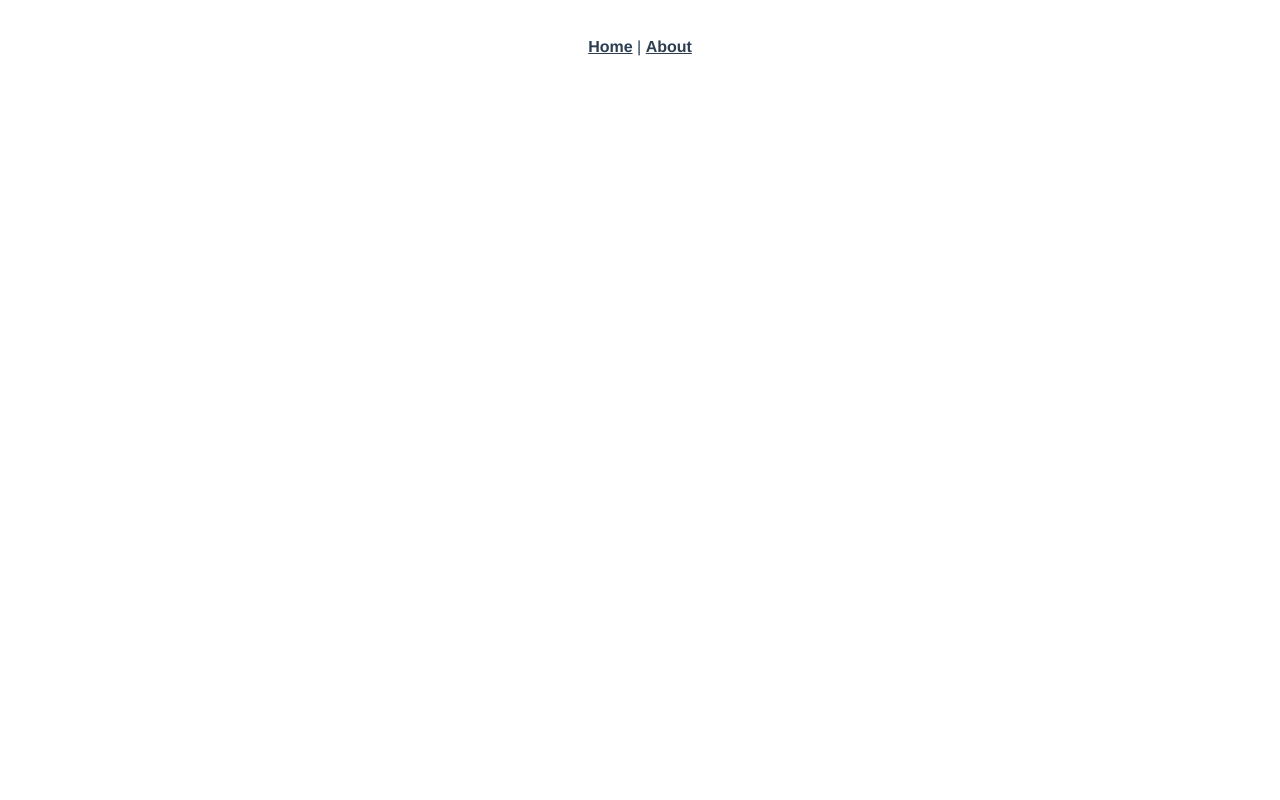
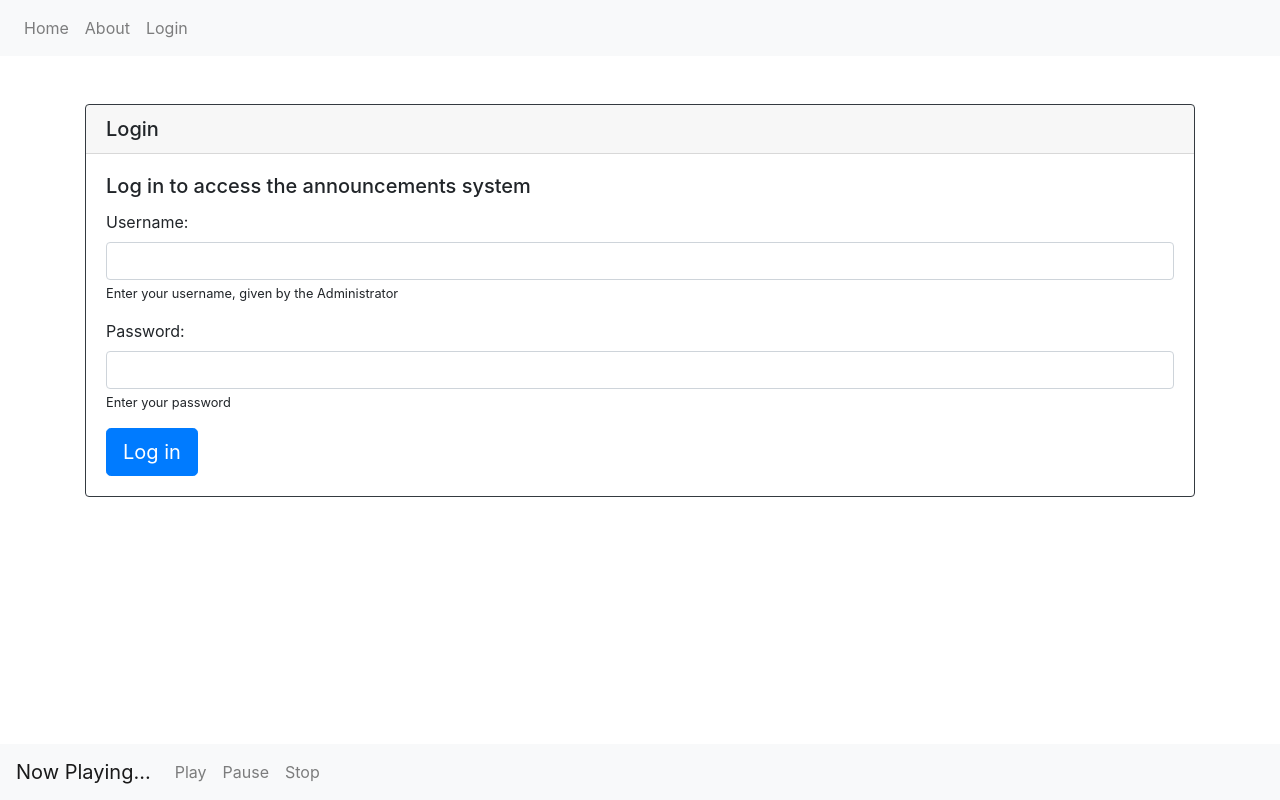
Before and after one commit to jacobrayschwartz/node-announcer-ui, a Vue app: page /login in a window 1280 px wide. Built offline with nearby package versions, Linux system fonts and the light colour scheme.

Commit message:
inital commit for ui to node-announcer for SLBC

```diff
--- a/src/App.vue
+++ b/src/App.vue
@@ -1,31 +1,45 @@
 <template>
   <div id="app">
-    <div id="nav">
-      <router-link to="/">Home</router-link> |
-      <router-link to="/about">About</router-link>
-    </div>
-    <router-view/>
+    <navbar/>
+    <router-view class="router container pt-5"/>
+    <mini-audio-controller id="miniAudioController" v-if="loggedIn"/>
   </div>
 </template>
 
-<style>
+<script>
+import miniAudioController from '@/components/audioControl/miniController.vue';
+import Navbar from '@/components/nav/navbar.vue';
+
+export default {
+  name: 'app',
+  components: { Navbar, miniAudioController },
+  computed: {
+    loggedIn() {
+      return this.$store.state.isLoggedIn;
+    },
+  },
+  methods: {
+    toggleLogin() {
+      this.$store.commit('toggleLogin');
+    },
+  },
+};
+</script>
+
+<style lang="scss">
 #app {
-  font-family: 'Avenir', Helvetica, Arial, sans-serif;
-  -webkit-font-smoothing: antialiased;
-  -moz-osx-font-smoothing: grayscale;
-  text-align: center;
-  color: #2c3e50;
-}
-#nav {
-  padding: 30px;
-}
+  width: 100vw;
+  height: 100vh;
+  display: flex;
+  flex-direction: column;
 
-#nav a {
-  font-weight: bold;
-  color: #2c3e50;
-}
+  .router{
+    flex-grow: 1;
+  }
 
-#nav a.router-link-exact-active {
-  color: #42b983;
+  #miniAudioController {
+    align-self: flex-end;
+    justify-self: end;
+  }
 }
 </style>
--- a/src/components/HelloWorld.vue
+++ /dev/null
@@ -1,58 +0,0 @@
-<template>
-  <div class="hello">
-    <h1>{{ msg }}</h1>
-    <p>
-      For a guide and recipes on how to configure / customize this project,<br>
-      check out the
-      <a href="https://cli.vuejs.org" target="_blank" rel="noopener">vue-cli documentation</a>.
-    </p>
-    <h3>Installed CLI Plugins</h3>
-    <ul>
-      <li><a href="https://github.com/vuejs/vue-cli/tree/dev/packages/%40vue/cli-plugin-babel" target="_blank" rel="noopener">babel</a></li>
-      <li><a href="https://github.com/vuejs/vue-cli/tree/dev/packages/%40vue/cli-plugin-eslint" target="_blank" rel="noopener">eslint</a></li>
-    </ul>
-    <h3>Essential Links</h3>
-    <ul>
-      <li><a href="https://vuejs.org" target="_blank" rel="noopener">Core Docs</a></li>
-      <li><a href="https://forum.vuejs.org" target="_blank" rel="noopener">Forum</a></li>
-      <li><a href="https://chat.vuejs.org" target="_blank" rel="noopener">Community Chat</a></li>
-      <li><a href="https://twitter.com/vuejs" target="_blank" rel="noopener">Twitter</a></li>
-      <li><a href="https://news.vuejs.org" target="_blank" rel="noopener">News</a></li>
-    </ul>
-    <h3>Ecosystem</h3>
-    <ul>
-      <li><a href="https://router.vuejs.org" target="_blank" rel="noopener">vue-router</a></li>
-      <li><a href="https://vuex.vuejs.org" target="_blank" rel="noopener">vuex</a></li>
-      <li><a href="https://github.com/vuejs/vue-devtools#vue-devtools" target="_blank" rel="noopener">vue-devtools</a></li>
-      <li><a href="https://vue-loader.vuejs.org" target="_blank" rel="noopener">vue-loader</a></li>
-      <li><a href="https://github.com/vuejs/awesome-vue" target="_blank" rel="noopener">awesome-vue</a></li>
-    </ul>
-  </div>
-</template>
-
-<script>
-export default {
-  name: 'HelloWorld',
-  props: {
-    msg: String,
-  },
-};
-</script>
-
-<!-- Add "scoped" attribute to limit CSS to this component only -->
-<style scoped>
-h3 {
-  margin: 40px 0 0;
-}
-ul {
-  list-style-type: none;
-  padding: 0;
-}
-li {
-  display: inline-block;
-  margin: 0 10px;
-}
-a {
-  color: #42b983;
-}
-</style>
--- /dev/null
+++ b/src/components/audioControl/miniController.vue
@@ -0,0 +1,30 @@
+<template>
+  <div class="container-fluid mini-controller-wrapper pl-0 pr-0">
+    <div class="nav navbar navbar-expand bg-light navbar-light ">
+      <ul class="navbar-nav">
+        <li class="nav-item navbar-brand">Now Playing...</li>
+        <li class="nav-item"><a class="nav-link" href="#">
+          <font-awesome-icon icon="play"></font-awesome-icon> Play</a>
+        </li>
+        <li class="nav-item"><a class="nav-link" href="#">Pause</a></li>
+        <li class="nav-item"><a class="nav-link" href="#">Stop</a></li>
+      </ul>
+    </div>
+  </div>
+</template>
+
+<script>
+
+
+export default {
+  name: 'miniAudioController',
+};
+</script>
+
+
+<style lang="scss">
+.mini-controller-wrapper {
+  width: 100%;
+
+}
+</style>
--- /dev/null
+++ b/src/components/nav/navbar.vue
@@ -0,0 +1,22 @@
+<template>
+  <div class="container-fluid pl-0 pr-0">
+    <div class="nav navbar navbar-expand bg-light navbar-light">
+      <ul class="navbar-nav">
+        <li><router-link class="nav-link nav-item" to="/">Home</router-link></li>
+        <li><router-link class="nav-link nav-item" to="/about">About</router-link></li>
+        <li><router-link class="nav-link nav-item" to="/login">Login</router-link></li>
+      </ul>
+    </div>
+
+  </div>
+</template>
+
+<script>
+export default {
+  name: 'navbar',
+};
+</script>
+
+<style lang="scss">
+
+</style>
--- a/src/main.js
+++ b/src/main.js
@@ -1,10 +1,16 @@
 import Vue from 'vue';
+import { FontAwesomeIcon } from '@fortawesome/vue-fontawesome';
 import App from './App.vue';
 import router from './router';
+import store from './store';
+import 'bootstrap';
+import 'bootstrap/dist/css/bootstrap.min.css';
 
+Vue.component('font-awesome-icon', FontAwesomeIcon);
 Vue.config.productionTip = false;
 
 new Vue({
   router,
+  store,
   render: h => h(App),
 }).$mount('#app');
--- a/src/router.js
+++ b/src/router.js
@@ -14,12 +14,12 @@ export default new Router({
       component: Home,
     },
     {
-      path: '/about',
-      name: 'about',
+      path: '/login',
+      name: 'Login',
       // route level code-splitting
       // this generates a separate chunk (about.[hash].js) for this route
       // which is lazy-loaded when the route is visited.
-      component: () => import(/* webpackChunkName: "about" */ './views/About.vue'),
+      component: () => import(/* webpackChunkName: "about" */ './views/Login.vue'),
     },
   ],
 });
--- /dev/null
+++ b/src/store.js
@@ -0,0 +1,21 @@
+/* eslint-disable no-param-reassign */
+import Vuex from 'vuex';
+import Vue from 'vue';
+
+Vue.use(Vuex);
+
+const store = new Vuex.Store({
+  state: {
+    token: null,
+    username: null,
+    expires: null,
+    isLoggedIn: true,
+  },
+  mutations: {
+    toggleLogin(state) {
+      state.isLoggedIn = !state.isLoggedIn;
+    },
+  },
+});
+
+export default store;
--- a/src/views/Home.vue
+++ b/src/views/Home.vue
@@ -1,18 +1,30 @@
 <template>
   <div class="home">
-    <img alt="Vue logo" src="../assets/logo.png">
-    <HelloWorld msg="Welcome to Your Vue.js App"/>
+    <h1>Welcome to the SLBC announcement system</h1>
+
   </div>
 </template>
 
 <script>
 // @ is an alias to /src
-import HelloWorld from '@/components/HelloWorld.vue';
 
 export default {
   name: 'home',
   components: {
-    HelloWorld,
+  },
+  computed: {
+    count() {
+      return this.$store.state.counter;
+    },
+  },
+  methods: {
+    increment() {
+      this.$store.commit('increment');
+    },
   },
 };
 </script>
+
+<style lang="scss">
+
+</style>
--- /dev/null
+++ b/src/views/Login.vue
@@ -0,0 +1,37 @@
+<template>
+  <div class="login container">
+    <div class="card border-dark login-card">
+      <h5 class="card-header">Login</h5>
+      <div class="card-body">
+        <h5 class="card-title">Log in to access the announcements system</h5>
+        <form class="card-form" action="#">
+          <div class="form-group">
+            <label for="username">Username:</label>
+            <input class="form-control" type="text" name="username" id="username">
+            <small class="form-text">Enter your username, given by the Administrator</small>
+          </div>
+
+          <div class="form-group">
+            <label for="password">Password:</label>
+            <input class="form-control" type="password" name="password" id="password">
+            <small class="form-text">Enter your password</small>
+          </div>
+
+          <button class="btn btn-lg btn-primary" @click="login">Log in</button>
+        </form>
+      </div>
+    </div>
+  </div>
+</template>
+
+
+<script>
+export default {
+  name: 'Login',
+  methods: {
+    login() {
+      // doing nothing for the moment
+    },
+  },
+};
+</script>
```
Also changed, not shown: package.json (+10 -1 lines), 1 other file (tests, documents, lock files or other folders).
